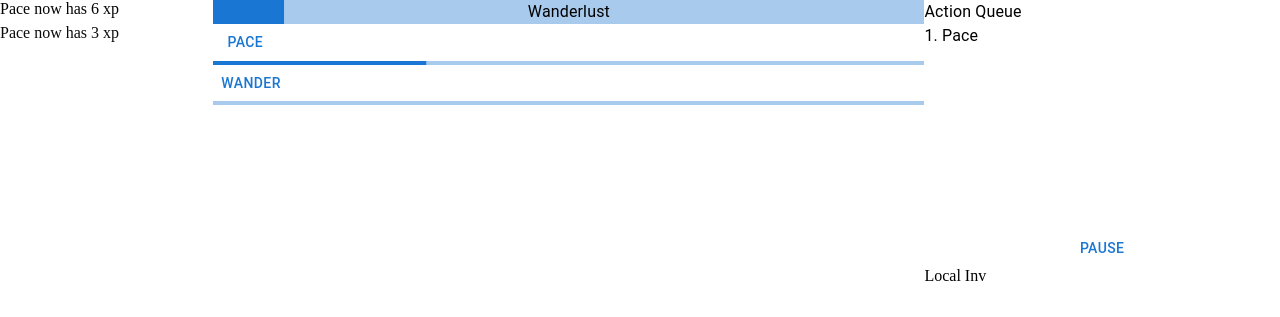
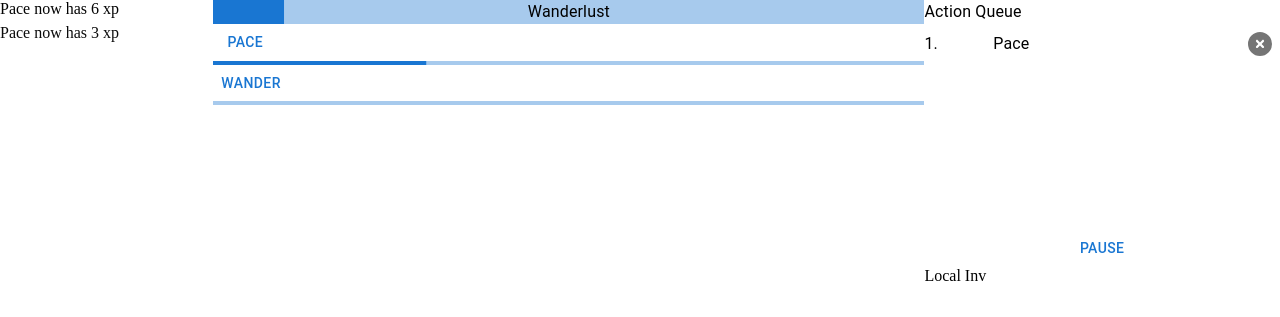
Before and after one commit to SirPrimrose/Eudaimonia, a React (Create React App) app: page / in a window 1280 px wide. Both pictures are taken after a click on the button "PACE". Shown: the top 317 px of the page. Built offline with nearby package versions, Linux system fonts and the light colour scheme.

Commit message:
Add pause toggle by key press and cancel job buttons

```diff
--- a/package.json
+++ b/package.json
@@ -1,16 +1,20 @@
 {
-  "name": "react-tutorial",
+  "name": "eudaimonia",
   "version": "0.1.0",
   "private": true,
   "dependencies": {
     "@emotion/react": "^11.8.2",
     "@emotion/styled": "^11.8.1",
+    "@fortawesome/fontawesome-svg-core": "^6.1.1",
+    "@fortawesome/free-solid-svg-icons": "^6.1.1",
+    "@fortawesome/react-fontawesome": "^0.1.18",
     "@mui/icons-material": "^5.5.1",
     "@mui/material": "^5.5.3",
     "@reduxjs/toolkit": "^1.8.1",
     "@testing-library/jest-dom": "^5.16.3",
     "@testing-library/react": "^12.1.4",
     "@testing-library/user-event": "^13.5.0",
+    "keycode-js": "^3.1.0",
     "prop-types": "^15.8.1",
     "react": "^17.0.2",
     "react-dom": "^17.0.2",
--- a/src/game/Eudaimonia.jsx
+++ b/src/game/Eudaimonia.jsx
@@ -2,12 +2,14 @@ import { Grid } from '@mui/material';
 import React from 'react';
 import { connect } from 'react-redux';
 import PropTypes from 'prop-types';
+import { KEY_P } from 'keycode-js';
 import GamePanel from './layout/GamePanel';
 import TextPanel from './layout/TextPanel';
 import gameLoopThunk from '../slice/gameLoopThunk';
-import { isGameTicking } from '../slice/gameSlice';
+import { actions as gameActions, isGameTicking } from '../slice/gameSlice';
 
 const gameTicksPerSecond = 60;
+const pauseKey = KEY_P;
 
 class Eudaimonia extends React.PureComponent {
   componentDidMount() {
@@ -15,15 +17,25 @@ class Eudaimonia extends React.PureComponent {
       () => this.gameTick(),
       1000 / gameTicksPerSecond
     );
+    document.addEventListener('keydown', this.handleKeyDown);
   }
 
   componentWillUnmount() {
     clearInterval(this.intervalID);
+    document.removeEventListener('keydown', this.handleKeyDown);
   }
 
   gameTick = () => {
     const { ticking, runGameLoop } = this.props;
     if (!ticking) runGameLoop();
+  };
+
+  handleKeyDown = (event) => {
+    if (event.keyCode === pauseKey) {
+      const { togglePaused } = this.props;
+
+      togglePaused();
+    }
   };
 
   render() {
@@ -42,6 +54,7 @@ class Eudaimonia extends React.PureComponent {
 
 Eudaimonia.propTypes = {
   ticking: PropTypes.bool.isRequired,
+  togglePaused: PropTypes.func.isRequired,
   runGameLoop: PropTypes.func.isRequired,
 };
 
@@ -50,6 +63,7 @@ const mapStateToProps = (store) => ({
 });
 
 const mapDispatchToProps = {
+  togglePaused: gameActions.togglePaused,
   runGameLoop: gameLoopThunk.runGameLoop,
 };
 
--- a/src/game/jobs.js
+++ b/src/game/data/jobs.js
@@ -1,4 +1,4 @@
-import { SKILLS } from '../shared/consts';
+import { SKILLS } from '../../shared/consts';
 
 const JOB_NAMES = {
   PACE: 'Pace',
--- a/src/game/layout/ActionQueuePanel.jsx
+++ b/src/game/layout/ActionQueuePanel.jsx
@@ -1,8 +1,10 @@
 import React from 'react';
 import PropTypes from 'prop-types';
 import { connect } from 'react-redux';
-import { Button, Typography } from '@mui/material';
-import { getJobQueue } from '../../slice/jobSlice';
+import { Button, Grid, IconButton, Stack, Typography } from '@mui/material';
+import { FontAwesomeIcon } from '@fortawesome/react-fontawesome';
+import { faXmarkCircle } from '@fortawesome/free-solid-svg-icons';
+import { actions as jobActions, getJobQueue } from '../../slice/jobSlice';
 import { actions as gameActions, isGamePaused } from '../../slice/gameSlice';
 
 class ActionQueuePanel extends React.PureComponent {
@@ -12,19 +14,43 @@ class ActionQueuePanel extends React.PureComponent {
     togglePaused();
   };
 
-  getJobLayout = (jobs) =>
-    jobs.map((job, index) => (
-      <Typography className="job" key={job.id}>
-        {`${index + 1}. ${job.name}`}
-      </Typography>
-    ));
+  handleCancelJob = (jobId) => () => {
+    const { removeJobFromQueueById } = this.props;
+
+    removeJobFromQueueById(jobId);
+  };
+
+  getJobLayout = (jobs) => (
+    <Stack className="jobLayout">
+      {jobs.map((job, index) => (
+        <Grid
+          container
+          key={job.id}
+          alignItems="center"
+          justifyContent="space-between"
+        >
+          <Grid item xs={2}>
+            <Typography className="job">{`${index + 1}.`}</Typography>
+          </Grid>
+          <Grid item xs={8}>
+            <Typography className="job">{`${job.name}`}</Typography>
+          </Grid>
+          <Grid item xs="auto">
+            <IconButton onClick={this.handleCancelJob(job.id)}>
+              <FontAwesomeIcon icon={faXmarkCircle} />
+            </IconButton>
+          </Grid>
+        </Grid>
+      ))}
+    </Stack>
+  );
 
   render() {
     const { jobs, isPaused } = this.props;
     return (
       <div className="actionQueue">
         <Typography className="title">Action Queue</Typography>
-        <div className="jobLayout">{this.getJobLayout(jobs)}</div>
+        {this.getJobLayout(jobs)}
         <Button onClick={this.handlePause}>
           {isPaused ? 'Play' : 'Pause'}
         </Button>
@@ -42,6 +68,7 @@ ActionQueuePanel.propTypes = {
   ).isRequired,
   isPaused: PropTypes.bool.isRequired,
   togglePaused: PropTypes.func.isRequired,
+  removeJobFromQueueById: PropTypes.func.isRequired,
 };
 
 const mapStateToProps = (state) => ({
@@ -51,6 +78,7 @@ const mapStateToProps = (state) => ({
 
 const mapDispatchToProps = {
   togglePaused: gameActions.togglePaused,
+  removeJobFromQueueById: jobActions.removeJobFromQueueById,
 };
 
 export default connect(mapStateToProps, mapDispatchToProps)(ActionQueuePanel);
--- a/src/game/layout/phases/prep/PreparationActions.jsx
+++ b/src/game/layout/phases/prep/PreparationActions.jsx
@@ -7,8 +7,8 @@ import {
   getJobProgress,
 } from '../../../../slice/jobSlice';
 import { actions as gameActions } from '../../../../slice/gameSlice';
-import { JOB_NAMES } from '../../../jobs';
-import { createJobQueueEntry } from '../../../jobConstructor';
+import { createJobQueueEntry } from '../../../data/jobConstructor';
+import { JOB_NAMES } from '../../../data/jobs';
 
 const availableJobs = [JOB_NAMES.PACE, JOB_NAMES.WANDER];
 class PreparationActions extends React.PureComponent {
--- a/src/slice/jobSlice.js
+++ b/src/slice/jobSlice.js
@@ -1,6 +1,6 @@
 /* eslint-disable no-param-reassign */
 import { createSlice } from '@reduxjs/toolkit';
-import { JOB_BASES } from '../game/jobs';
+import { JOB_BASES } from '../game/data/jobs';
 import { getProgressValue } from '../shared/util';
 
 // Initially loads JOB_BASES into state
```
Also changed, not shown: src/game/data/jobConstructor.js (renamed from src/game/jobConstructor.js), 1 other file (tests, documents, lock files or other folders).
